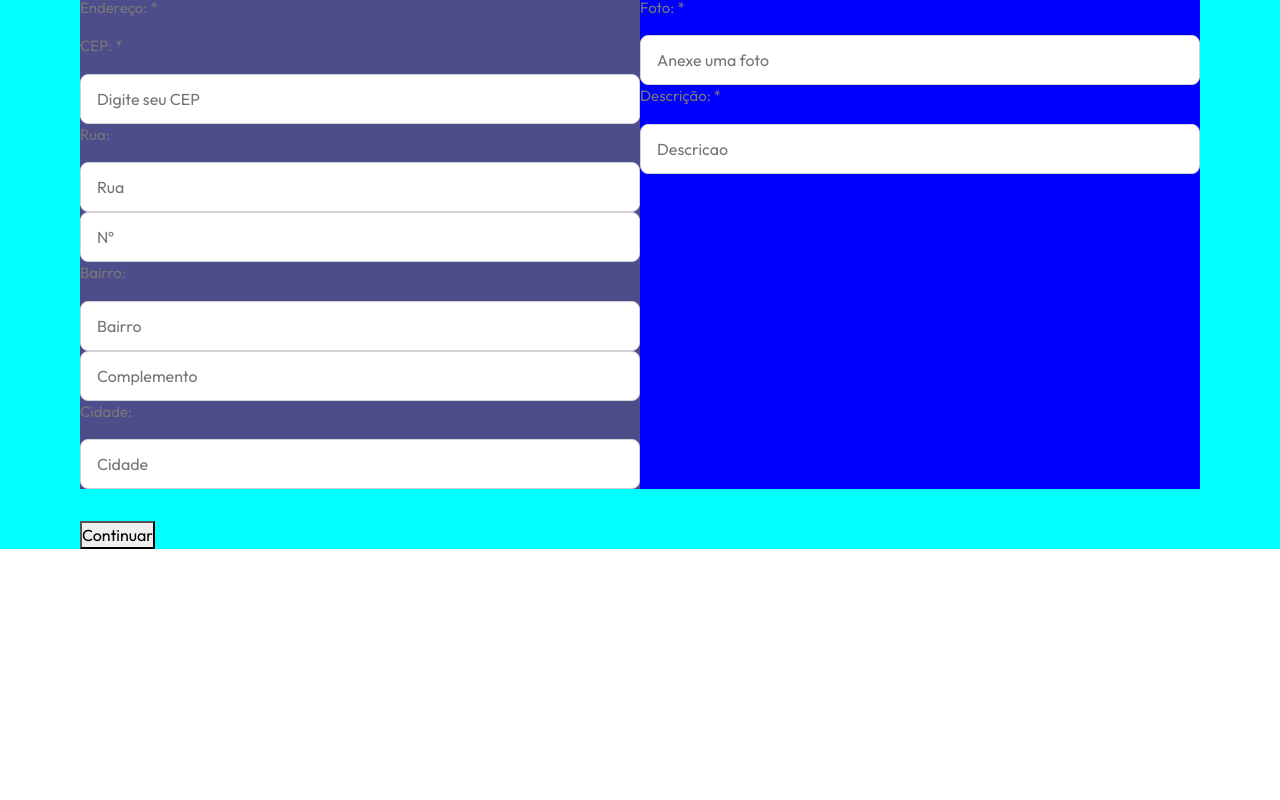
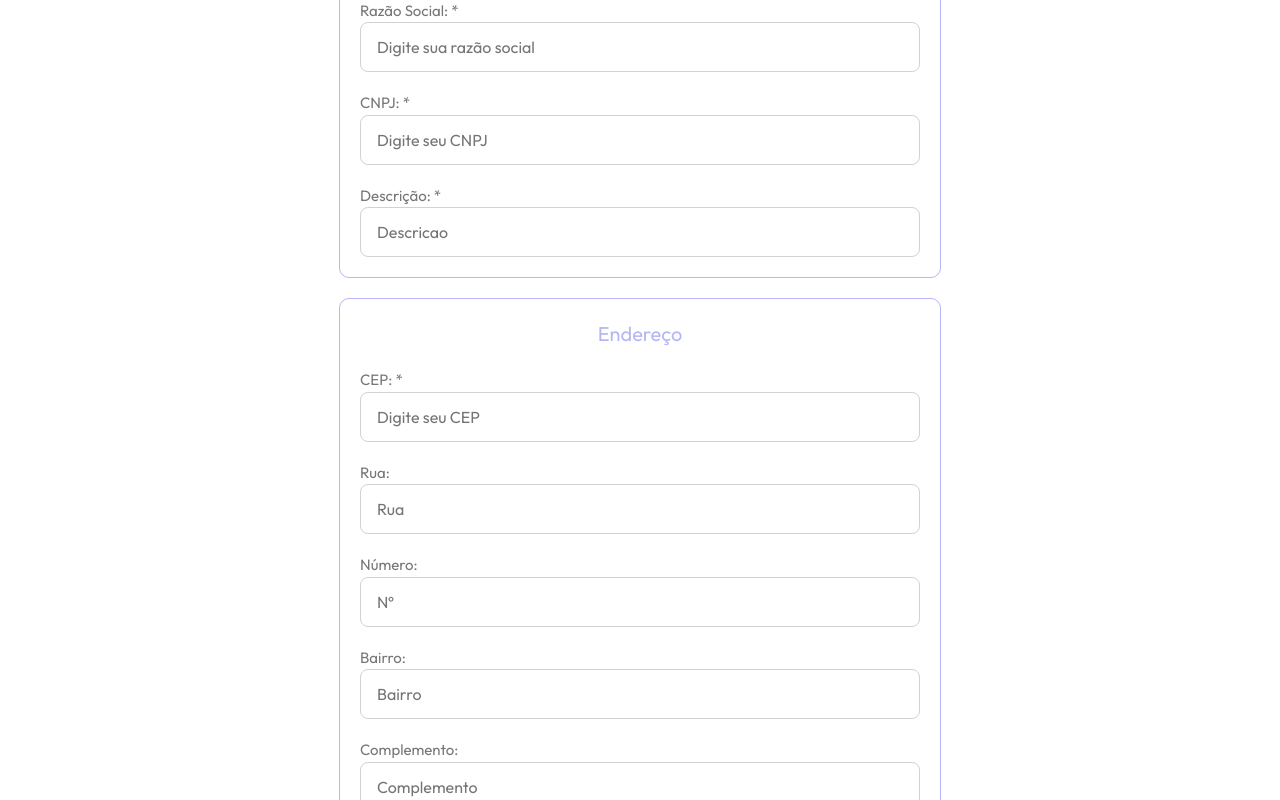
Before and after one commit to TCC-DevSharks/FrontWeb-Clinica, a React (Create React App) app: page /registerClinic in a window 1280 px wide. Shown: the part 420-1220 px from the top of the page. Before the commit the page ends 969 px from the top, so only its background shows below. Built offline with nearby package versions, Linux system fonts and the light colour scheme.

Commit message:
cadastro clinica tudo certo

```diff
--- a/src/pages/Register/components/RegisterClinic.jsx
+++ b/src/pages/Register/components/RegisterClinic.jsx
@@ -89,8 +89,24 @@ function RegisterClinic() {
         <h1>Cadastre sua Clínica</h1>
 
         <form onSubmit={handleSubmit}>
-          <div className="oi">
-            <div className="container_1">
+          <div className="box">
+            <div className="container_inicial">
+              <span className="title-section">
+                Informações Iniciais
+              </span>
+
+              <div>
+                <p>Foto: *</p>
+                <input
+                  type="text"
+                  name="foto"
+                  id="fileInput"
+                  placeholder='Anexe uma foto'
+                  required
+                  onChange={handleChange}
+                ></input>
+              </div>
+
               <div>
                 <p>Razão Social: *</p>
                 <input
@@ -115,6 +131,96 @@ function RegisterClinic() {
               </div>
 
               <div>
+                <p>Descrição: *</p>
+                <input
+                  type="text"
+                  name="descricao"
+                  placeholder='Descricao'
+                  required
+                  onChange={handleChange}
+                />
+              </div>
+            </div>
+
+            <div className="container_endereco">
+              <span className="title-section">
+                Endereço
+              </span>
+
+              <div>
+                <p>CEP: *</p>
+                <InputMask
+                  mask="99999-999"
+                  type="text"
+                  name="cep"
+                  placeholder="Digite seu CEP"
+                  required
+                  onChange={handleChange}
+                />
+              </div>
+
+              <div>
+                <p>Rua:</p>
+                <input
+                  className='rua_input'
+                  type="text"
+                  name="endereco"
+                  placeholder="Rua"
+                  readOnly
+                  value={formData.endereco}
+                />
+              </div>
+
+              <div>
+                <p>Número:</p>
+                <input
+                  className='numero'
+                  type="text"
+                  name="numero"
+                  placeholder='Nº'
+                  readOnly />
+              </div>
+
+              <div>
+                <p>Bairro:</p>
+                <input
+                  type="text"
+                  name="neighborhood"
+                  placeholder="Bairro"
+                  readOnly
+                  value={formData.neighborhood}
+                />
+              </div>
+
+              <div>
+                <p>Complemento:</p>
+                <input
+                  type="text"
+                  name="complemento"
+                  placeholder='Complemento'
+                  required
+                  onChange={handleChange}
+                />
+              </div>
+
+              <div>
+                <p>Cidade:</p>
+                <input
+                  type="text"
+                  name="cidade"
+                  placeholder="Cidade"
+                  readOnly
+                  value={formData.cidade}
+                />
+              </div>
+            </div>
+
+            <div className="container_final">
+              <span className="title-section">
+                Login
+              </span>
+
+              <div>
                 <p>Telefone: *</p>
                 <InputMask
                   mask="(99) 99999-9999"
@@ -126,64 +232,6 @@ function RegisterClinic() {
                 />
               </div>
 
-              <div>
-                <p>Endereço: *</p>
-
-
-                <p>CEP: *</p>
-                <InputMask
-                  mask="99999-999"
-                  type="text"
-                  name="cep"
-                  placeholder="Digite seu CEP"
-                  required
-                  onChange={handleChange}
-                />
-
-                <p>Rua:</p>
-                <input
-                  type="text"
-                  name="endereco"
-                  placeholder="Rua"
-                  readOnly
-                  value={formData.endereco}
-                />
-
-                <input
-                  type="text"
-                  name="numero"
-                  placeholder='Nº'
-                  readOnly />
-
-                <p>Bairro:</p>
-                <input
-                  type="text"
-                  name="neighborhood"
-                  placeholder="Bairro"
-                  readOnly
-                  value={formData.neighborhood}
-                />
-
-                <input
-                  type="text"
-                  name="complemento"
-                  placeholder='Complemento'
-                  required
-                  onChange={handleChange}
-                />
-
-                <p>Cidade:</p>
-                <input
-                  type="text"
-                  name="cidade"
-                  placeholder="Cidade"
-                  readOnly
-                  value={formData.cidade}
-                />
-              </div>
-            </div>
-
-            <div className="container_2">
               <div>
                 <p>E-mail: *</p>
                 <input
@@ -216,33 +264,11 @@ function RegisterClinic() {
                   readOnly
                 />
               </div>
-
-              <div>
-                <p>Foto: *</p>
-                <input
-                  type="text"
-                  name="foto"
-                  id="fileInput"
-                  placeholder='Anexe uma foto'
-                  required
-                  onChange={handleChange}
-                ></input>
-              </div>
-
-              <div>
-                <p>Descrição: *</p>
-                <input
-                  type="text"
-                  name="descricao"
-                  placeholder='Descricao'
-                  required
-                  onChange={handleChange}
-                />
-              </div>
             </div>
           </div>
+
           <div>
-            <button type="submit" onClick={handleSubmit}>Continuar</button>
+            <button className='button_login_clinic' type="submit" onClick={handleSubmit}>Cadastrar</button>
           </div>
         </form>
 
--- a/src/pages/Register/styles/RegisterClinic.css
+++ b/src/pages/Register/styles/RegisterClinic.css
@@ -1,24 +1,68 @@
 .container-geral-register {
-    margin-top: 95px;
+    margin-top: 170px;
     width: 100%;
     display: flex;
     flex-direction: column;
     align-items: center;
-    background-color: aqua;
+    height: 100%;
 }
 
-.container-geral-register .oi {
-    width: 100%;
-    background-color: rgb(32, 86, 86);
-    display: flex;
+.container-geral-register h1{
+    color: rgb(74, 74, 74);
 }
 
-.container_1 {
-    background-color: rgb(77, 77, 139);
-    width: fit-content;
+.container-geral-register form {
+    display: flex;
+    width: 100%;
+    align-items: center;
+    justify-content: center;
+    min-height: 850px;
+    padding: 30px;
 }
 
-.container_2 {
-    background-color: blue;
-    width: fit-content;
+.container-geral-register form .box {
+    width: 100%;
+    display: flex;
+    flex-wrap: wrap;
+    min-height: 800px;
+    gap: 20px;
+    justify-content: center;
+    padding: 0 10px;
 }
+
+.container_inicial,
+.container_endereco,
+.container_final {
+    display: flex;
+    flex-direction: column;
+    gap: 20px;
+    align-items: center;
+    border: 1px #B6B6F6 solid;
+    height: auto;
+    border-radius: 10px;
+    padding: 20px;
+}
+
+.container_inicial span,
+.container_endereco span,
+.container_final span {
+    font-size: 20px;
+    color: #B6B6F6;
+}
+
+.container_inicial div,
+.container_endereco div,
+.container_final div {
+    display: flex;
+    flex-direction: column;
+    justify-content: center;
+    gap: 0;
+    margin: 0;
+    padding: 0;
+}
+
+.container_inicial div p,
+.container_endereco div p,
+.container_final p {
+    margin: 0;
+}
```
